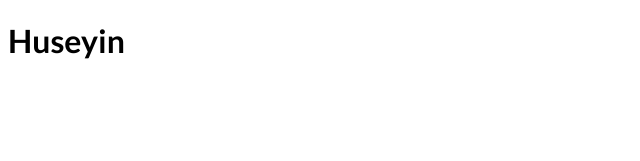
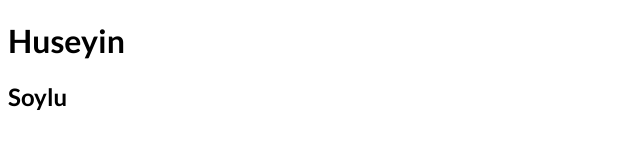
Before and after one commit to HuseyinSoylu/nextjs-projects, a Next.js app: page /user-profile in a window 1280 px wide. Shown: the top 161 px of the page, without its empty margins (0-640 px from the left). Built offline with nearby package versions, Linux system fonts and the light colour scheme.

Commit message:
final build

```diff
--- a/pages/user-profile.js
+++ b/pages/user-profile.js
@@ -1,5 +1,10 @@
 function UserProfilePage(props) {
-  return <h1>{props.username}</h1>;
+  return (
+    <div>
+      <h1>{props.firstname}</h1>
+      <h2>{props.surname}</h2>
+    </div>
+  );
 }
 
 export default UserProfilePage;
@@ -9,7 +14,8 @@ export async function getServerSideProps(context) {
 
   return {
     props: {
-      username: "Huseyin",
+      firstname: "Huseyin",
+      surname: "Soylu",
     },
   };
 }
```
